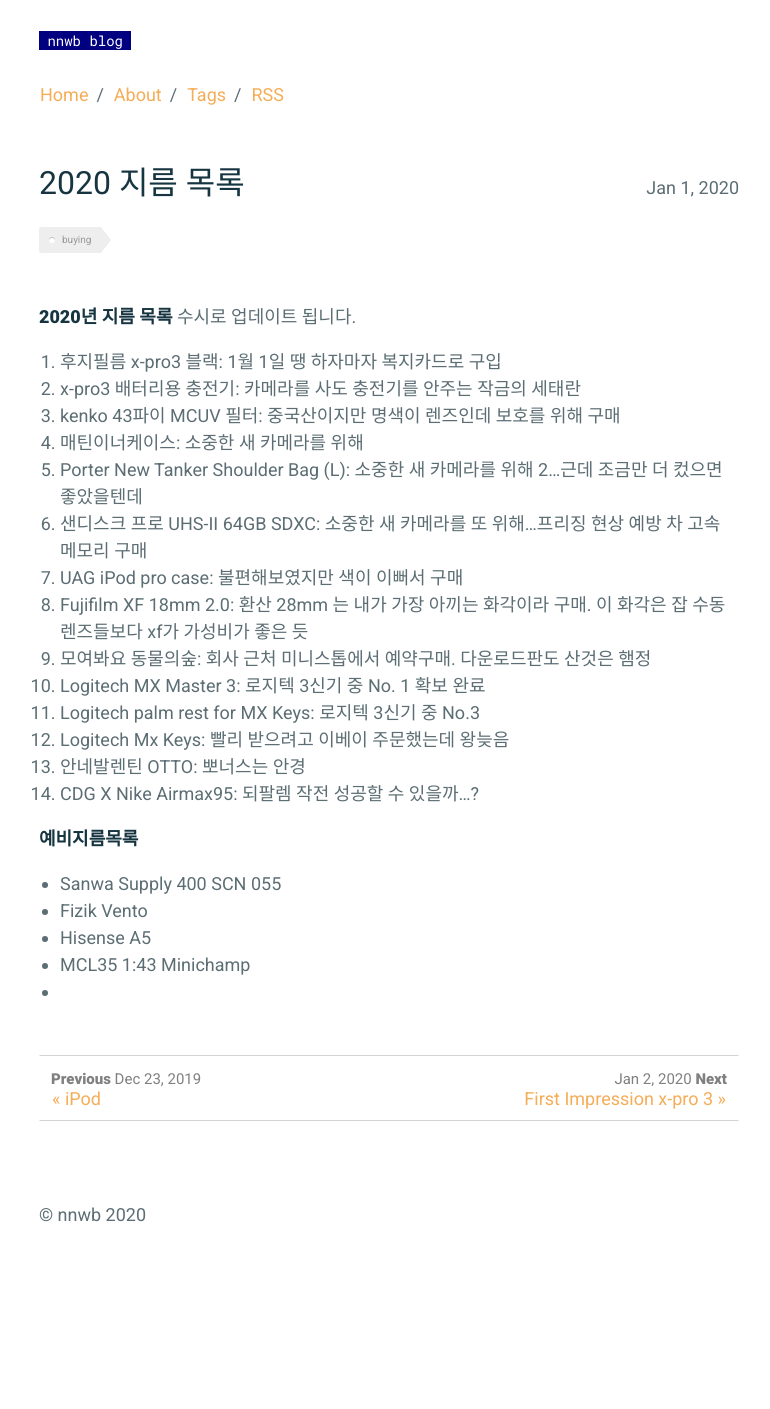
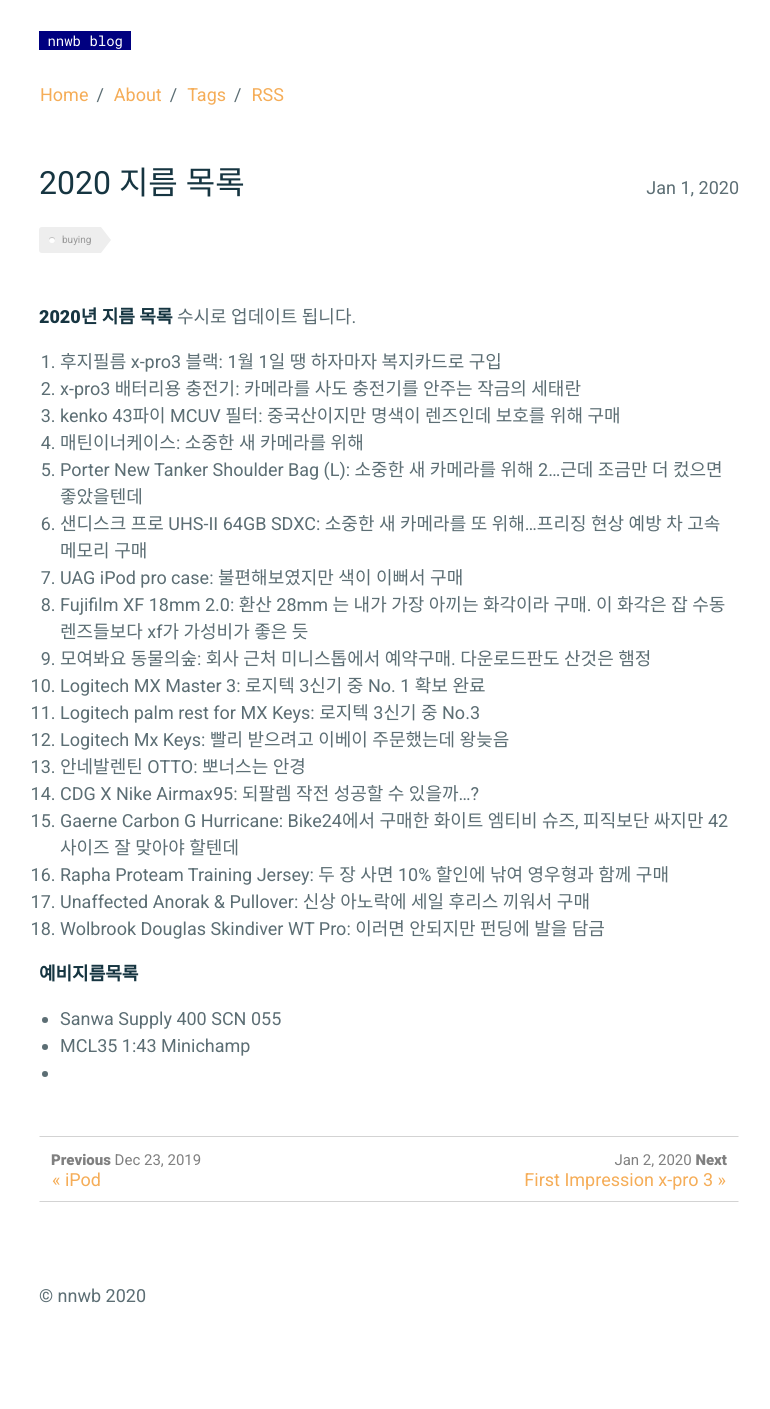
Before and after one commit to nnwb/nnwb.github.io, a Jekyll site: the page built from _posts/2020-01-01-2020buy.md, in a window 1280 px wide. Shown: the whole page, without its empty margins (251-1021 px from the left). Built offline with Jekyll 4.4.1, drawn with Linux system fonts in a browser that asks for light colours; comment, search, counter and statistics services are not loaded; before the commit the page ends 1328 px from its top, so only the background shows below that.

Commit message:
Update 2020-01-01-2020buy.md

```diff
--- a/_posts/2020-01-01-2020buy.md
+++ b/_posts/2020-01-01-2020buy.md
@@ -23,12 +23,13 @@ comments: true
 12. Logitech Mx Keys: 빨리 받으려고 이베이 주문했는데 왕늦음
 13. 안네발렌틴 OTTO: 뽀너스는 안경
 14. CDG X Nike Airmax95: 되팔렘 작전 성공할 수 있을까...?
-
+15. Gaerne Carbon G Hurricane: Bike24에서 구매한 화이트 엠티비 슈즈, 피직보단 싸지만 42 사이즈 잘 맞아야 할텐데
+16. Rapha Proteam Training Jersey: 두 장 사면 10% 할인에 낚여 영우형과 함께 구매
+17. Unaffected Anorak & Pullover: 신상 아노락에 세일 후리스 끼워서 구매
+18. Wolbrook Douglas Skindiver WT Pro: 이러면 안되지만 펀딩에 발을 담금
 
 
 **예비지름목록**
 - Sanwa Supply 400 SCN 055
-- Fizik Vento
-- Hisense A5
 - MCL35 1:43 Minichamp
 -
```
